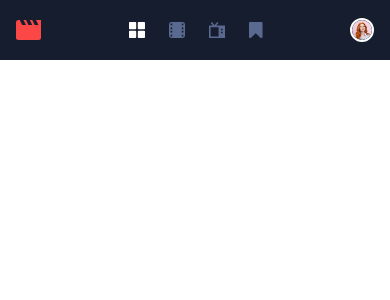
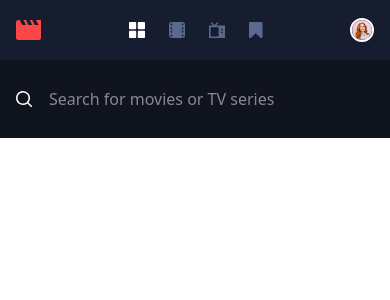
Before and after one commit to jakebogan01/Entertainment-App, a React (Create React App) app: page / in a window 390 px wide. Shown: the top 300 px of the page. Built offline with nearby package versions, Linux system fonts and the light colour scheme.

Commit message:
adds mobile search

```diff
--- a/src/App.js
+++ b/src/App.js
@@ -1,15 +1,19 @@
 import Navbar from "./components/Navbar";
+import Search from "./components/Search";
 import Home from "./pages/Home";
 import {BrowserRouter as Router, Route, Routes} from 'react-router-dom';
 
 function App() {
     return (
         <Router>
-            <div className="App">
+            <div className="App bg-[#10141E]">
                 <Navbar />
-                <Routes>
-                    <Route path="/" element={<Home />} ></Route>
-                </Routes>
+                <main>
+                    <Search />
+                    <Routes>
+                        <Route path="/" element={<Home />}></Route>
+                    </Routes>
+                </main>
             </div>
         </Router>
     );
--- /dev/null
+++ b/src/components/Search.js
@@ -0,0 +1,15 @@
+const Search = () => {
+    return (
+        <div>
+            <label htmlFor="search" className="sr-only">Search for movies or TV series</label>
+            <div className="relative">
+                <div className="pointer-events-none absolute inset-y-0 left-0 flex items-center pl-[0.85rem]">
+                    <svg className="h-5 w-5 text-white" xmlns="http://www.w3.org/2000/svg" viewBox="0 0 20 20" fill="currentColor" aria-hidden="true"><path fillRule="evenodd" d="M9 3.5a5.5 5.5 0 100 11 5.5 5.5 0 000-11zM2 9a7 7 0 1112.452 4.391l3.328 3.329a.75.75 0 11-1.06 1.06l-3.329-3.328A7 7 0 012 9z" clipRule="evenodd"/></svg>
+                </div>
+                <input id="search" name="search" className="block w-full border border-transparent bg-transparent py-[1.625rem] pl-12 pr-4 placeholder-[#87898D] focus:border-transparent focus:bg-transparent focus:text-white focus:placeholder-gray-500 focus:outline-none focus:ring-transparent text-base" placeholder="Search for movies or TV series" type="search" />
+            </div>
+        </div>
+    );
+}
+
+export default Search;
```
